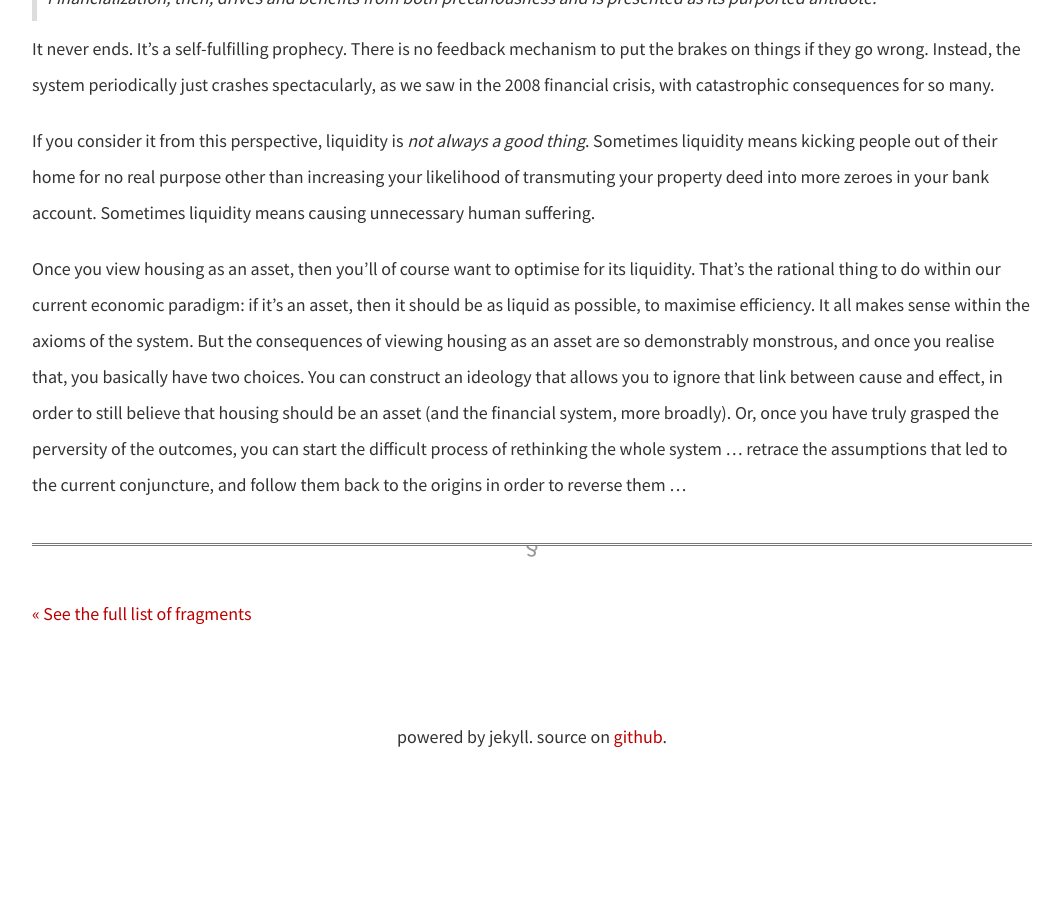
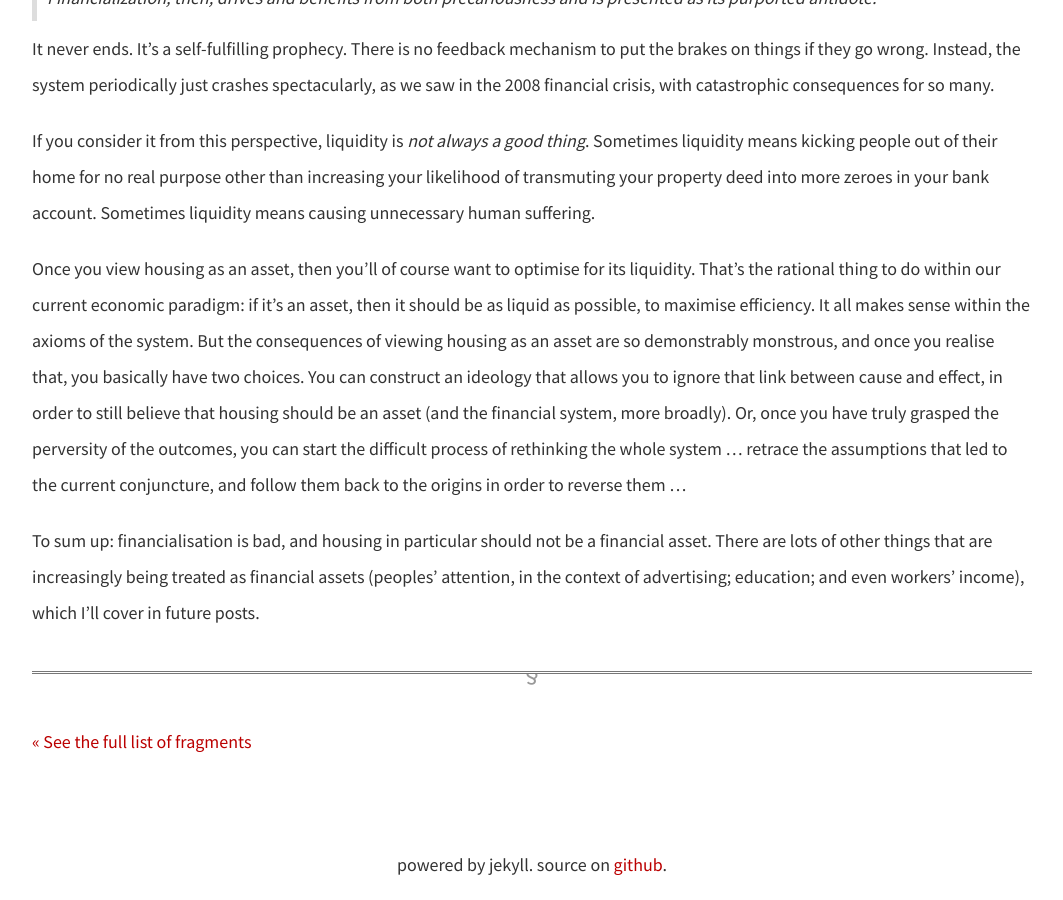
Before and after one commit to dellsystem/dellsystem.github.io, a Jekyll site: the page built from _posts/2019-1-20-fragments-20.md, in a window 1280 px wide and 900 px high, scrolled down 1998 px. Shown: the whole window, without its empty margins (108-1171 px from the left). Built offline with Jekyll 4.4.1, drawn with Linux system fonts in a browser that asks for light colours; before the commit the page ends 2770 px from its top, so only the background shows below that; some of the changed text lies outside the part shown.

Commit message:
Add closing paragraph to fragments-20

```diff
--- a/_posts/2019-1-20-fragments-20.md
+++ b/_posts/2019-1-20-fragments-20.md
@@ -30,3 +30,5 @@ It never ends. It's a self-fulfilling prophecy. There is no feedback mechanism t
 If you consider it from this perspective, liquidity is _not always a good thing_. Sometimes liquidity means kicking people out of their home for no real purpose other than increasing your likelihood of transmuting your property deed into more zeroes in your bank account. Sometimes liquidity means causing unnecessary human suffering.
 
 Once you view housing as an asset, then you'll of course want to optimise for its liquidity. That's the rational thing to do within our current economic paradigm: if it's an asset, then it should be as liquid as possible, to maximise efficiency. It all makes sense within the axioms of the system. But the consequences of viewing housing as an asset are so demonstrably monstrous, and once you realise that, you basically have two choices. You can construct an ideology that allows you to ignore that link between cause and effect, in order to still believe that housing should be an asset (and the financial system, more broadly). Or, once you have truly grasped the perversity of the outcomes, you can start the difficult process of rethinking the whole system ... retrace the assumptions that led to the current conjuncture, and follow them back to the origins in order to reverse them ...
+
+To sum up: financialisation is bad, and housing in particular should not be a financial asset. There are lots of other things that are increasingly being treated as financial assets (peoples' attention, in the context of advertising; education; and even workers' income), which I'll cover in future posts.
```
